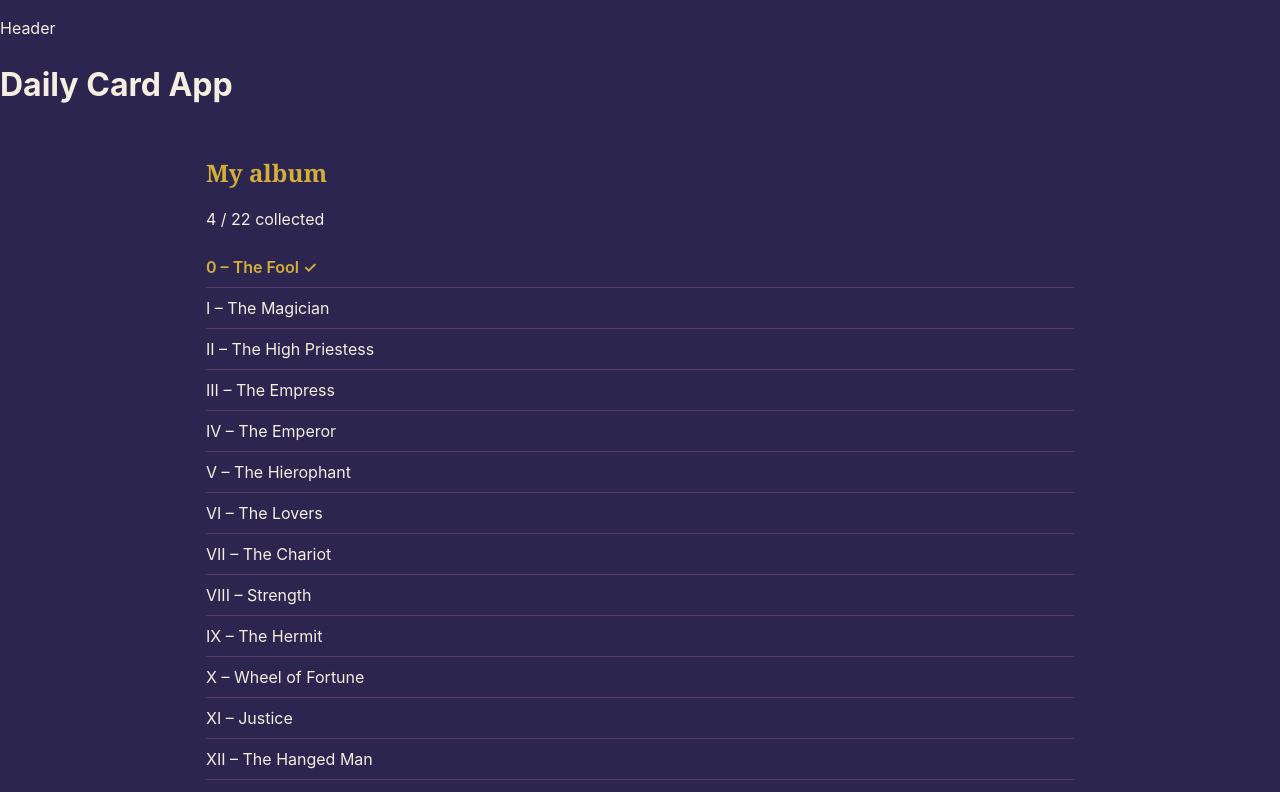
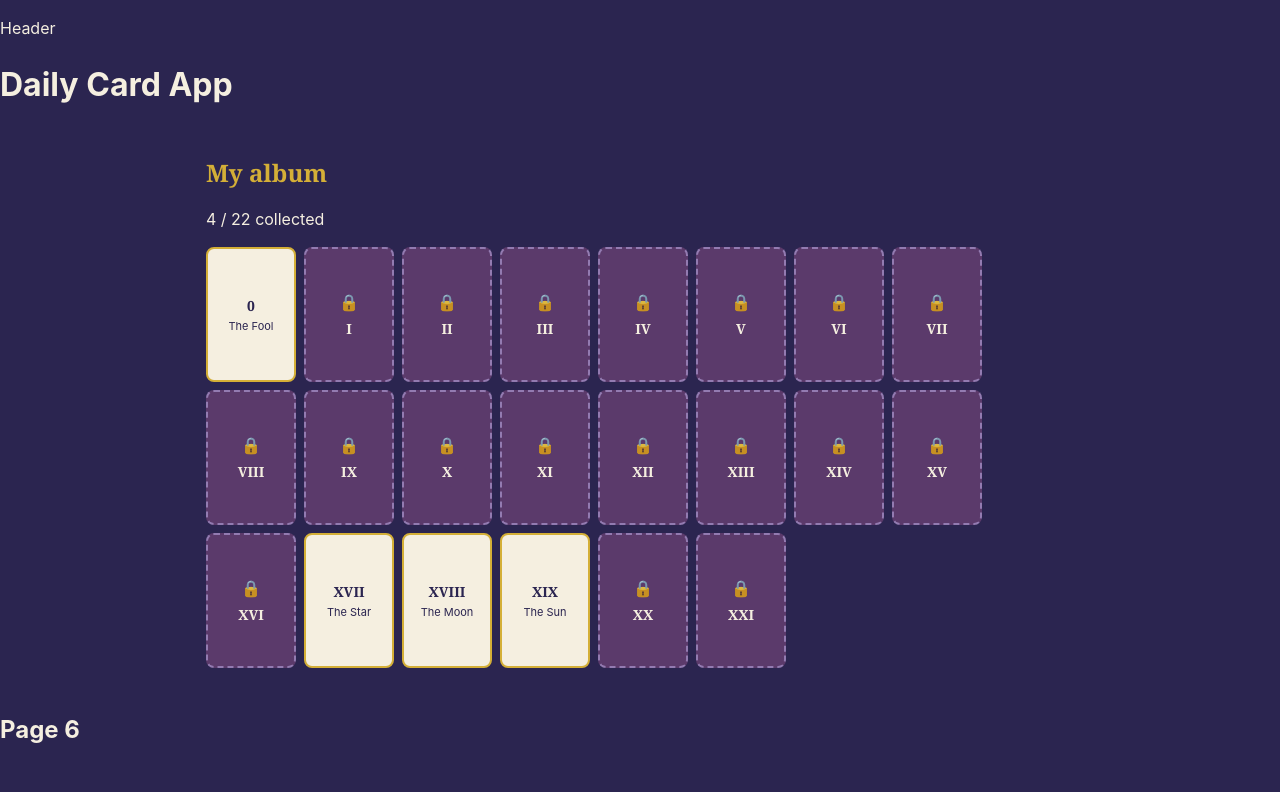
Before and after one commit to patrikhilton/daily-card-app, a React (Vite) app: page / in a window 1280 px wide. Shown: the top 792 px of the page. Built offline with nearby package versions, Linux system fonts and the light colour scheme.

Commit message:
Add AlbumCard component with collected and locked looks

```diff
--- /dev/null
+++ b/src/components/AlbumCard.jsx
@@ -0,0 +1,22 @@
+import "./AlbumCard.scss";
+
+function AlbumCard({ card, isCollected }) {
+  if (!isCollected) {
+    return (
+      <div className="album-card album-card--locked">
+        <span className="album-card__lock" aria-hidden="true">🔒</span>
+        <span className="album-card__numeral">{card.numeral}</span>
+        <span className="sr-only">Card {card.numeral}, not found yet</span>
+      </div>
+    );
+  }
+
+  return (
+    <div className="album-card album-card--collected">
+      <span className="album-card__numeral">{card.numeral}</span>
+      <span className="album-card__name">{card.name}</span>
+    </div>
+  );
+}
+
+export default AlbumCard;
--- /dev/null
+++ b/src/components/AlbumCard.scss
@@ -0,0 +1,42 @@
+@use "../styles/variables" as *;
+
+.album-card {
+  width: 90px; // Step 6 might change the width.
+  aspect-ratio: 2 / 3;
+  border-radius: 8px;
+  display: flex;
+  flex-direction: column;
+  align-items: center;
+  justify-content: center;
+  gap: 4px;
+  padding: 6px;
+  text-align: center;
+
+  &--collected {
+    background: $cream;
+    color: $navy;
+    border: 2px solid $gold;
+  }
+
+  &--locked {
+    background: $plum;
+    color: $cream;
+    border: 2px dashed rgb(185 167 224 / 60%);
+  }
+
+  &__numeral {
+    font-family: $font-heading;
+    font-size: 0.875rem;
+    font-weight: 700;
+  }
+
+  &__name {
+    font-size: 0.6875rem;
+    line-height: 1.2;
+  }
+
+  &__lock {
+    font-size: 1rem;
+    opacity: 0.8;
+  }
+}
--- a/src/pages/Page5.jsx
+++ b/src/pages/Page5.jsx
@@ -1,6 +1,7 @@
 import { CARDS } from "../data/cards";
 import { fakeProgress } from "../data/fakeProgress";
 import "./Page5.scss";
+import AlbumCard from "../components/AlbumCard";
 
 function Page5({ collectedIds = fakeProgress.collectedIds }) {
   const collected = new Set(collectedIds);
@@ -13,19 +14,11 @@ function Page5({ collectedIds = fakeProgress.collectedIds }) {
       </p>
 
       <ul className="album__list">
-        {CARDS.map((card) => {
-          const isCollected = collected.has(card.id);
-
-          return (
-            <li
-              key={card.id}
-              className={isCollected ? "album__item album__item--collected" : "album__item"}
-            >
-              {card.numeral} – {card.name}
-              {isCollected && " ✓"}
-            </li>
-          );
-        })}
+        {CARDS.map((card) => (
+          <li key={card.id}>
+            <AlbumCard card={card} isCollected={collected.has(card.id)} />
+          </li>
+        ))}
       </ul>
     </section>
   );
--- a/src/pages/Page5.scss
+++ b/src/pages/Page5.scss
@@ -15,19 +15,15 @@
     margin: 0 0 16px;
   }
 
+
   &__list {
     list-style: none;
     margin: 0;
     padding: 0;
+    display: flex;
+    flex-wrap: wrap;
+    gap: 8px;
   }
 
-  &__item {
-    padding: 8px 0;
-    border-bottom: 1px solid $plum;
 
-    &--collected {
-      color: $gold;
-      font-weight: 600;
-    }
-  }
 }
--- a/src/styles/global.scss
+++ b/src/styles/global.scss
@@ -12,3 +12,12 @@ body {
   font-family: $font-body;
   line-height: 1.5;
 }
+
+.sr-only {
+  position: absolute;
+  width: 1px;
+  height: 1px;
+  overflow: hidden;
+  clip: rect(0 0 0 0);
+  white-space: nowrap;
+}
```
